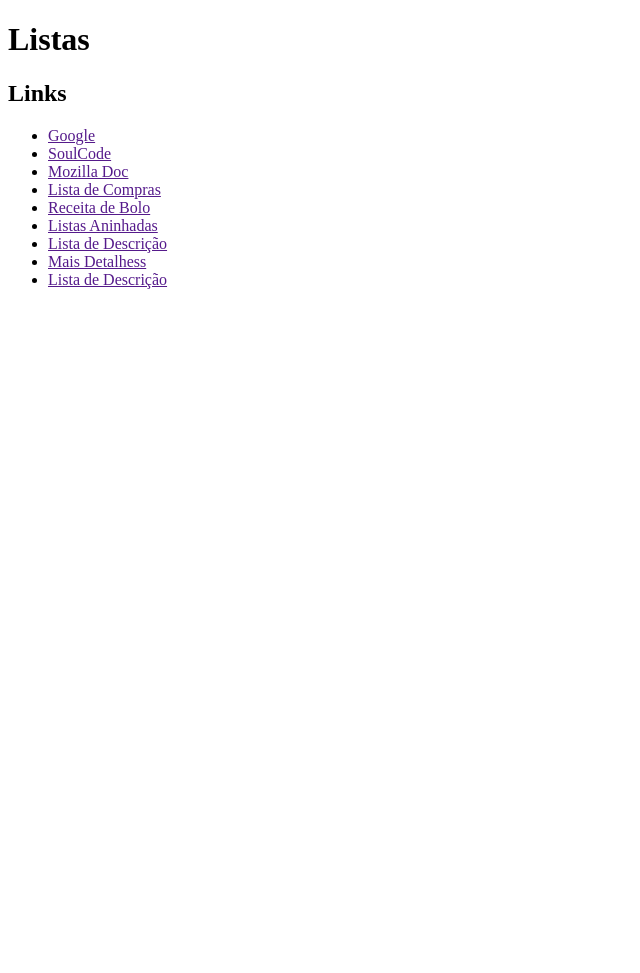
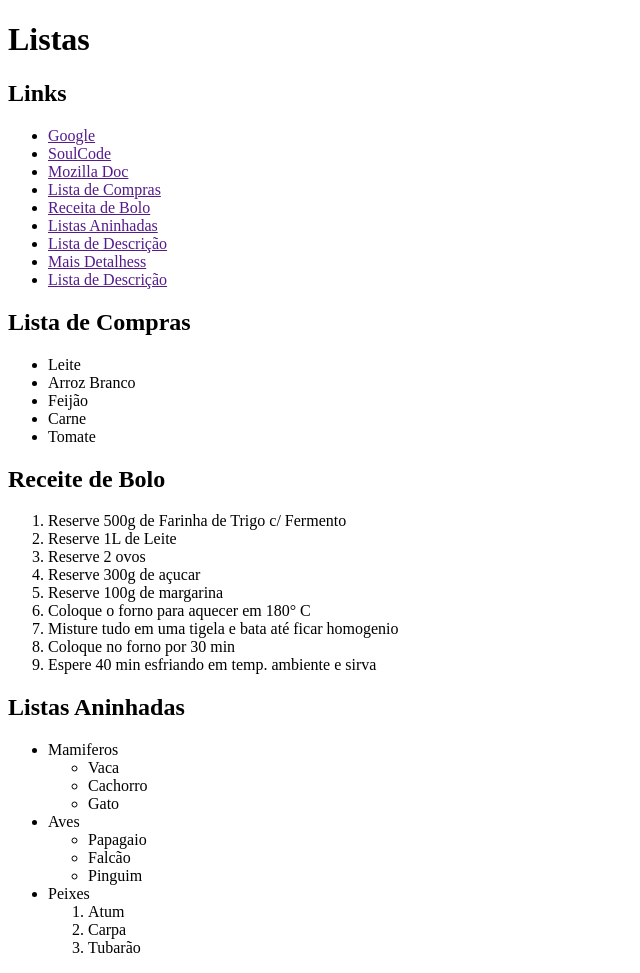
Before and after one commit to LucasTakamoto19/SoulCode, a plain HTML site: page aula-220623/index.html in a window 1280 px wide. Shown: the whole page, without its empty margins (0-640 px from the left). Before the commit the page ends 800 px from the top, so only its background shows below. Drawn offline with Linux system fonts and the light colour scheme.

Commit message:
Itens para lista

```diff
--- a/aula-220623/index.html
+++ b/aula-220623/index.html
@@ -9,7 +9,11 @@
     <h1>Listas</h1>
 
     <h2>Links</h2>
+
     <!-- <a href=""? => Âncoras ou link -->
+    <!-- id -> define uma identificação para o elemento (atributo global) -->
+    <!-- <ul> -> Listas Não Ordenadas -->
+    <!-- <li> -> Item da lista -->
 
     <ul>
         <li>
@@ -48,5 +52,58 @@
             <a href="" >Lista de Descrição</a>
         </li>
     </ul>
+
+    <h2 id="lista-compras">Lista de Compras</h2>
+
+    <ul>
+        <li>Leite</li>
+        <li>Arroz Branco</li>
+        <li>Feijão</li>
+        <li>Carne</li>
+        <li>Tomate</li>
+    </ul>
+
+    <h2>Receite de Bolo</h2>
+
+    <ol>
+        <li>Reserve 500g de Farinha de Trigo c/ Fermento</li>
+        <li>Reserve 1L de Leite</li>
+        <li>Reserve 2 ovos</li>
+        <li>Reserve 300g de açucar</li>
+        <li>Reserve 100g de margarina</li>
+        <li>Coloque o forno para aquecer em 180° C</li>
+        <li>Misture tudo em uma tigela e bata até ficar homogenio</li>
+        <li>Coloque no forno por 30 min</li>
+        <li>Espere 40 min esfriando em temp. ambiente e sirva</li>
+    </ol>
+
+    <h2 id="listas-aninhadas">Listas Aninhadas</h2>
+
+    <ul>
+        <li>
+            Mamiferos
+            <ul>
+                <li>Vaca</li>
+                <li>Cachorro</li>
+                <li>Gato</li>
+            </ul>
+        </li>
+        <li>
+            Aves
+            <ul>
+                <li>Papagaio</li>
+                <li>Falcão</li>
+                <li>Pinguim</li>
+            </ul>
+        </li>
+        <li>
+            Peixes
+            <ol>
+                <li>Atum</li>
+                <li>Carpa</li>
+                <li>Tubarão</li>
+            </ol>
+        </li>
+    </ul>
 </body>
 </html>
```
